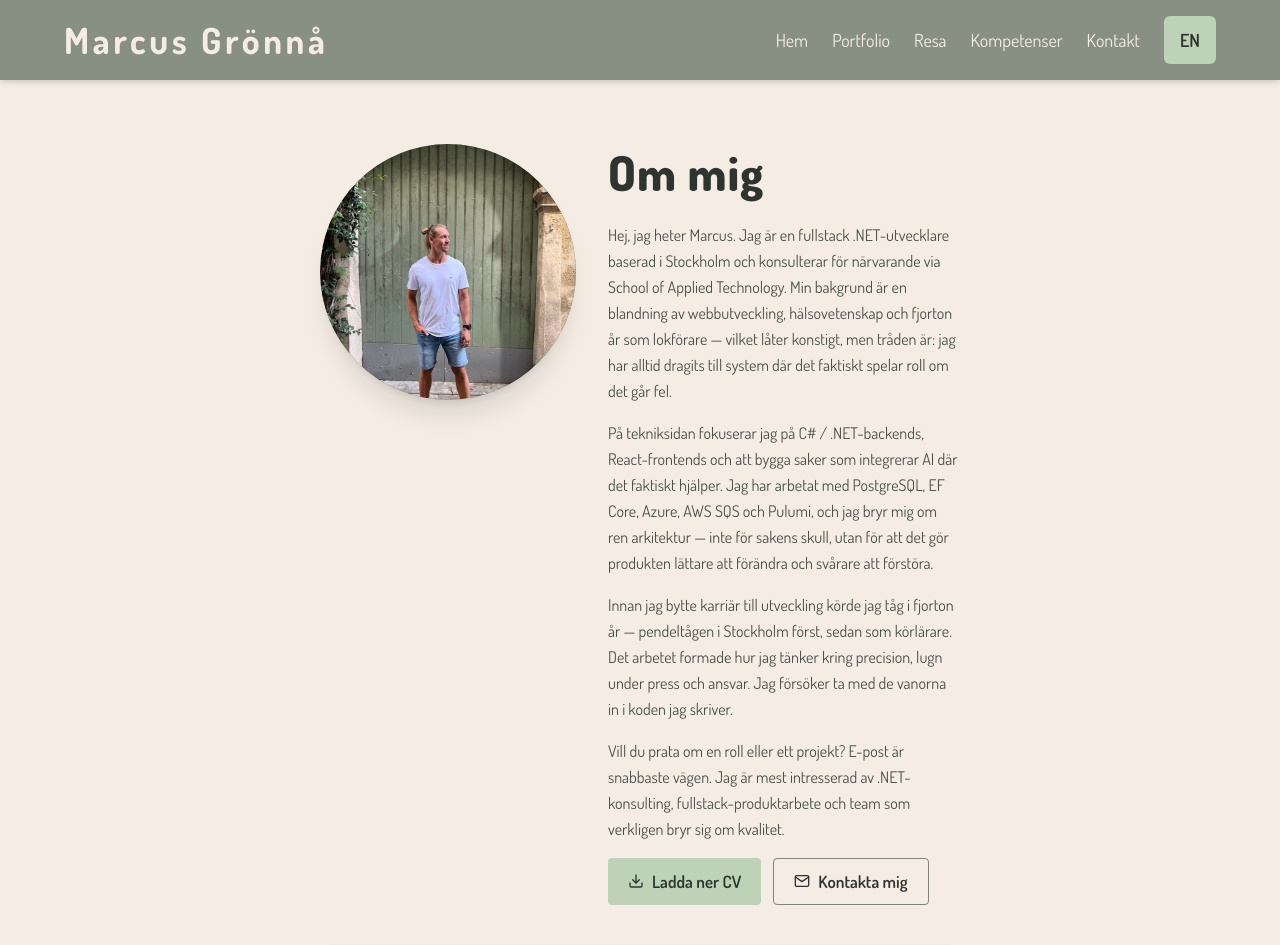
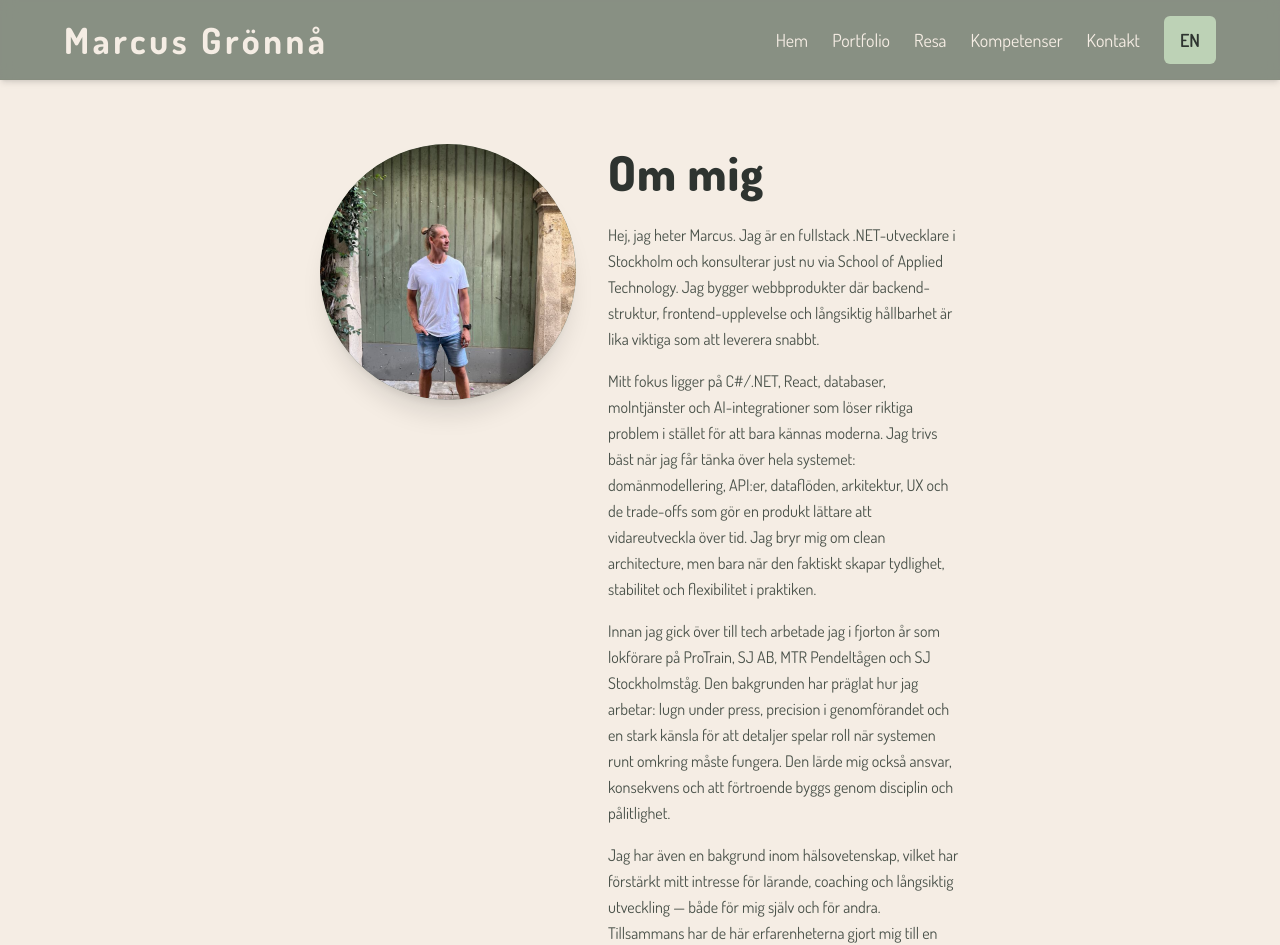
Before and after one commit to MarcusGronna/marcus-portfolio, a Next.js app: page /1/about in a window 1280 px wide. Shown: the top 945 px of the page. Built offline with nearby package versions, Linux system fonts and the light colour scheme.

Commit message:
Update About me content in English and Swedish (i18n.ts)
Co-authored-by: MarcusGronna <161626354+MarcusGronna@users.noreply.github.com>

```diff
--- a/src/content/i18n.ts
+++ b/src/content/i18n.ts
@@ -31,10 +31,11 @@ export const dict = {
     skillsLanguages: "Languages",
     // About me paragraphs (homepage + about page)
     aboutParagraphs: [
-      "Hi, I'm Marcus. I'm a fullstack .NET developer based in Stockholm, currently consulting through School of Applied Technology. My background is a mix of web development, health science, and fourteen years as a train driver — which sounds like a stretch, but the thread is: I've always been drawn to systems where getting it wrong actually matters.",
-      "On the technical side, I focus on C# / .NET backends, React frontends, and building things that integrate AI where it genuinely helps. I've worked with PostgreSQL, EF Core, Azure, AWS SQS, and Pulumi, and I care about clean architecture — not for its own sake, but because it makes the product easier to change and harder to break.",
-      "Before I switched to development, I drove trains for fourteen years — commuter lines in Stockholm first, then as an instructor. That work shaped how I think about precision, calm under pressure, and responsibility. I try to carry those habits into the code I write.",
-      "If you want to talk about a role or project, email is the fastest way to reach me. I'm most interested in .NET consulting, fullstack product work, and teams that actually care about quality.",
+      "Hi, I'm Marcus — a fullstack .NET developer based in Stockholm, currently consulting through School of Applied Technology. I build web products where backend structure, frontend usability, and long-term maintainability matter just as much as shipping quickly.",
+      "My work is centered around C#/.NET, React, databases, cloud services, and AI integrations that solve real problems rather than just adding novelty. I'm at my best when I get to think across the whole system: domain modeling, APIs, data flow, architecture, UX, and the trade-offs that make a product easier to evolve over time. I care about clean architecture, but only when it creates clarity, reliability, and flexibility in practice.",
+      "Before moving into tech, I spent fourteen years working as a train driver at ProTrain, SJ AB, MTR Pendeltågen, and SJ Stockholmståg. That background shaped the way I work: calm under pressure, precise in execution, and highly aware that details matter when the system around you has to keep working. It also taught me responsibility, consistency, and the importance of earning trust through discipline rather than talk.",
+      "I also have a background in health science, which strengthened my interest in learning, coaching, and long-term development — both for myself and for others. Taken together, these experiences have made me a developer who values structure, clarity, and quality not as abstract ideals, but as practical tools for building better products and working well in strong teams.",
+      "I'm especially interested in .NET consulting, fullstack product development, and teams that care about ownership, thoughtful engineering, and building things the right way.",
     ] as readonly string[],
     // Secondary page copy
     aboutPageTitle: "About Me",
@@ -85,10 +86,11 @@ export const dict = {
     skillsLanguages: "Språk",
     // About me paragraphs (homepage + about page)
     aboutParagraphs: [
-      "Hej, jag heter Marcus. Jag är en fullstack .NET-utvecklare baserad i Stockholm och konsulterar för närvarande via School of Applied Technology. Min bakgrund är en blandning av webbutveckling, hälsovetenskap och fjorton år som lokförare — vilket låter konstigt, men tråden är: jag har alltid dragits till system där det faktiskt spelar roll om det går fel.",
-      "På tekniksidan fokuserar jag på C# / .NET-backends, React-frontends och att bygga saker som integrerar AI där det faktiskt hjälper. Jag har arbetat med PostgreSQL, EF Core, Azure, AWS SQS och Pulumi, och jag bryr mig om ren arkitektur — inte för sakens skull, utan för att det gör produkten lättare att förändra och svårare att förstöra.",
-      "Innan jag bytte karriär till utveckling körde jag tåg i fjorton år — pendeltågen i Stockholm först, sedan som körlärare. Det arbetet formade hur jag tänker kring precision, lugn under press och ansvar. Jag försöker ta med de vanorna in i koden jag skriver.",
-      "Vill du prata om en roll eller ett projekt? E-post är snabbaste vägen. Jag är mest intresserad av .NET-konsulting, fullstack-produktarbete och team som verkligen bryr sig om kvalitet.",
+      "Hej, jag heter Marcus. Jag är en fullstack .NET-utvecklare i Stockholm och konsulterar just nu via School of Applied Technology. Jag bygger webbprodukter där backend-struktur, frontend-upplevelse och långsiktig hållbarhet är lika viktiga som att leverera snabbt.",
+      "Mitt fokus ligger på C#/.NET, React, databaser, molntjänster och AI-integrationer som löser riktiga problem i stället för att bara kännas moderna. Jag trivs bäst när jag får tänka över hela systemet: domänmodellering, API:er, dataflöden, arkitektur, UX och de trade-offs som gör en produkt lättare att vidareutveckla över tid. Jag bryr mig om clean architecture, men bara när den faktiskt skapar tydlighet, stabilitet och flexibilitet i praktiken.",
+      "Innan jag gick över till tech arbetade jag i fjorton år som lokförare på ProTrain, SJ AB, MTR Pendeltågen och SJ Stockholmståg. Den bakgrunden har präglat hur jag arbetar: lugn under press, precision i genomförandet och en stark känsla för att detaljer spelar roll när systemen runt omkring måste fungera. Den lärde mig också ansvar, konsekvens och att förtroende byggs genom disciplin och pålitlighet.",
+      "Jag har även en bakgrund inom hälsovetenskap, vilket har förstärkt mitt intresse för lärande, coaching och långsiktig utveckling — både för mig själv och för andra. Tillsammans har de här erfarenheterna gjort mig till en utvecklare som värderar struktur, tydlighet och kvalitet, inte som abstrakta ideal, utan som praktiska verktyg för att bygga bättre produkter och fungera väl i starka team.",
+      "Jag är särskilt intresserad av .NET-konsulting, fullstack-produktutveckling och team som bryr sig om ägarskap, genomtänkt engineering och att bygga saker ordentligt.",
     ] as readonly string[],
     // Secondary page copy
     aboutPageTitle: "Om mig",
```
